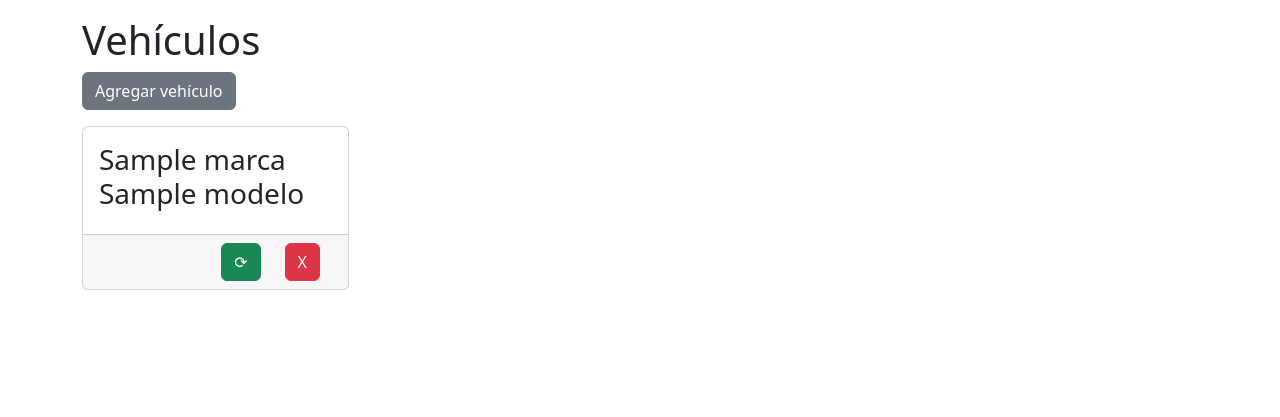
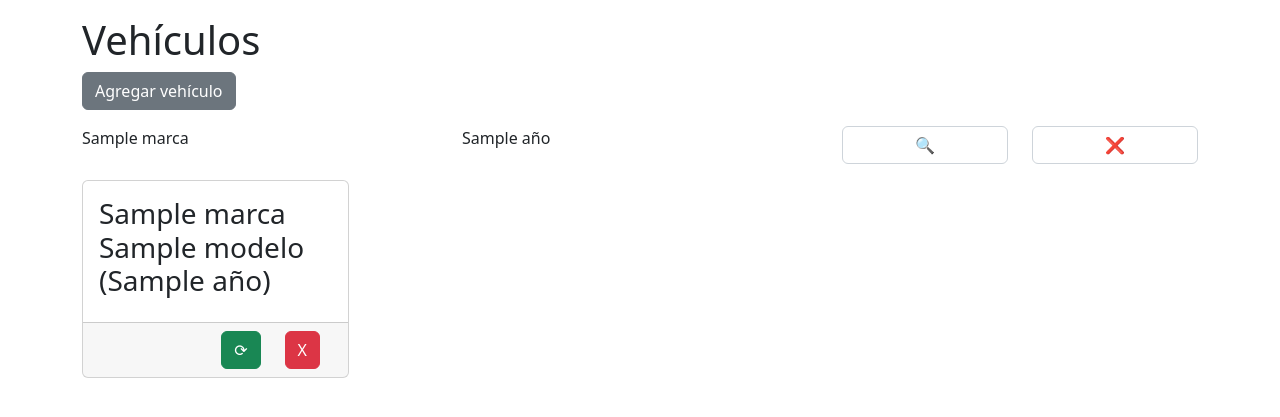
Before and after one commit to whispybaby/notitas, a Django app: template vehiculos/templates/vehiculos/index.html in a window 1280 px wide. Shown: the part 58-475 px from the top of the page. Run offline with Django 3.2, Linux system fonts and the light colour scheme; the template is opened without the code that fills it: most values are stand-ins (such as "Sample title", 1, 10 or a date in 2020).

Commit message:
Filtros de marca y año También añadí el año de forma gráfica en los vehículos

```diff
--- a/vehiculos/templates/vehiculos/index.html
+++ b/vehiculos/templates/vehiculos/index.html
@@ -7,6 +7,23 @@
 <h1>Vehículos</h1>
 <a href="{% url 'vehiculos:crear' %}" class="btn btn-secondary mb-3">Agregar vehículo</a>
 
+<div class="mb-3">
+    <form method="get" class="row">
+        <div class="col-4">
+            {{ formulario.marca }}
+        </div>
+        <div class="col-4">
+            {{ formulario.año }}
+        </div>
+        <div class="col-2">
+            <input type="submit" class="form-control" value="🔍">
+        </div>
+        <div class="col-2 text-center">
+            <a href="{% url 'vehiculos:index' %}" class="form-control text-decoration-none">❌</a>
+        </div>
+    </form>
+</div>
+
 <div class="row gx-sm-3 gy-3">
     {% for vehiculo in vehiculos %}
     <div class="col-12 col-sm-6 col-md-4 col-lg-3">
@@ -14,7 +31,7 @@
             <div class="card-body position-relative">
                 <div class="card-title">
                     <h3>
-                        {{ vehiculo.marca }} {{ vehiculo.modelo }}
+                        {{ vehiculo.marca }} {{ vehiculo.modelo }} ({{ vehiculo.año }})
                     </h3>
                 </div>
                 <a href="{% url 'vehiculos:vehiculo' vehiculo.id %}" class="stretched-link"></a>
```
Also changed, not shown: vehiculos/forms.py (+7 -1 lines), vehiculos/views.py (+16 -3 lines).
